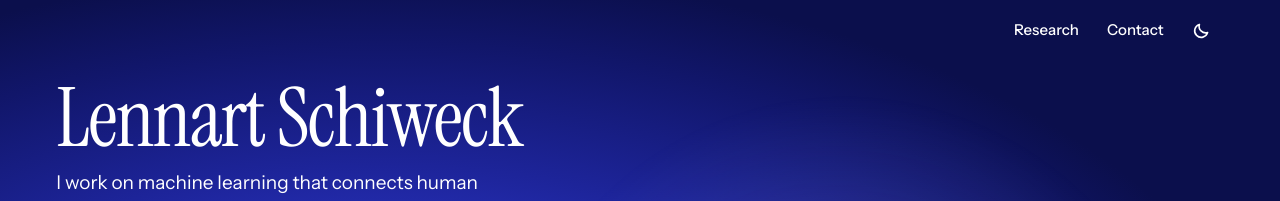
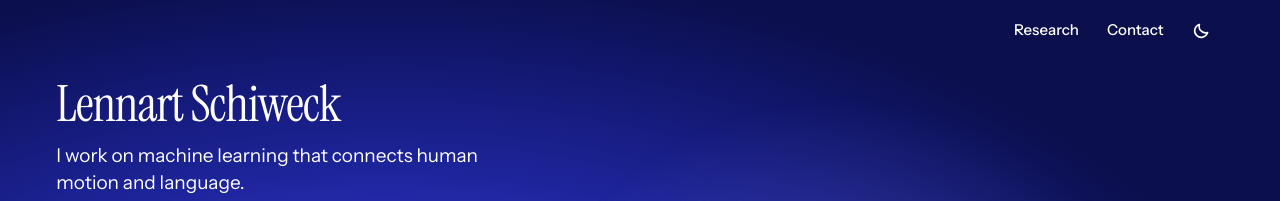
Before and after one commit to lschiweck/lschiweck.github.io, a plain HTML site: page index.html in a window 1280 px wide. Shown: the top 201 px of the page. Drawn offline with Linux system fonts and the light colour scheme.

Commit message:
Smaller name in the page head
Co-Authored-By: Claude Opus 5.5 <noreply@anthropic.com>
Claude-Session: https://claude.ai/code/session_01FJHtGex7s3EGCu2CLDNqTN

```diff
--- a/assets/home.css
+++ b/assets/home.css
@@ -463,7 +463,7 @@ html[data-h="4"] .hb-text > * { pointer-events: auto; }
 @media (min-width: 900px) {
   html[data-h="4"] .hb-field { min-height: clamp(600px, 78svh, 1080px); }   /* compact: the research begins above the fold */
   html[data-h="4"] .hb-text { min-height: 0; padding-top: max(84px, 9svh); padding-bottom: 0; }
-  html[data-h="4"] .hb-name { font-size: clamp(3.75rem, min(6.4vw, 11svh), 7rem); }
+  html[data-h="4"] .hb-name { font-size: clamp(2.5rem, min(3.9vw, 6.6svh), 4.25rem); }
   html[data-h="4"] .hb .intro { margin-top: clamp(14px, 2svh, 22px); }
   html[data-h="4"] .hb .links { margin-top: clamp(16px, 2.4svh, 24px); }
 }
@@ -518,7 +518,7 @@ html[data-v="b"] .pj-plate, html[data-v="b"] .pj-more .pj .pj-plate { aspect-rat
 @media (max-width: 899px) { html[data-h="4"] .h3-glow { display: none; } }
 /* on a phone the stage is a box under the name block: its picture fades out at the top and the bottom into the field */
 @media (max-width: 899px) { html[data-h="4"] .h3-canvas, html[data-h="4"] .h3-poster { -webkit-mask-image: linear-gradient(to bottom, transparent 0, #000 7%, #000 84%, transparent 100%); mask-image: linear-gradient(to bottom, transparent 0, #000 7%, #000 84%, transparent 100%); } }
-@media (max-width: 899px) { html[data-h="4"] .hb-name { padding-top: 0; margin-top: 92px; } }
+@media (max-width: 899px) { html[data-h="4"] .hb-name { padding-top: 0; margin-top: 92px; font-size: clamp(2.5rem, 12.5vw, 3.5rem); } }
 
 /* b4: a quiet hint at the bottom of the head, in line with the name: it scrolls to the research, and goes once one scrolls */
 .hb-more { position: absolute; z-index: 3; left: var(--gut); bottom: 10px; display: inline-flex; align-items: center; gap: 8px; min-height: 44px; padding: 0 14px 0 0;
```
